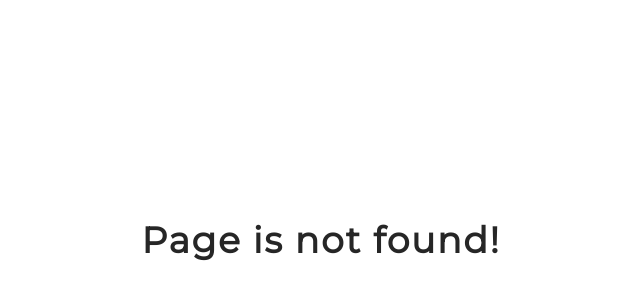
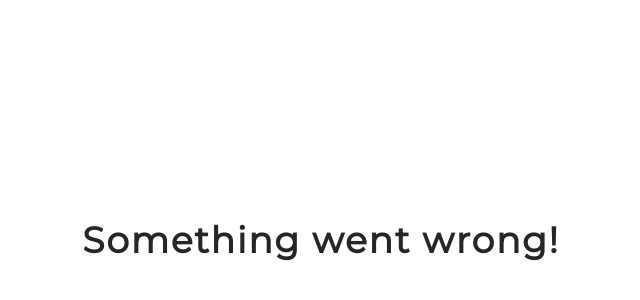
Before and after one commit to KitechRW/yean-web, a Next.js app: page /500 in a window 1280 px wide. Before the commit this address had no page. Shown: the part 160-460 px from the top of the page, without its empty margins (319-959 px from the left). Built offline with nearby package versions, Linux system fonts and the light colour scheme.

Commit message:
server error message

```diff
--- a/src/pages/500/index.tsx
+++ b/src/pages/500/index.tsx
@@ -2,7 +2,7 @@ import React from 'react';
 import { NextPage } from 'next';
 import { useRouter } from 'next/router';
 
-const Custom404: NextPage = () => {
+const Custom500: NextPage = () => {
   const { push } = useRouter();
   // React.useEffect(() => {
   //   push('/');
@@ -10,10 +10,10 @@ const Custom404: NextPage = () => {
   return (
     <div className="flex flex-col items-center justify-center min-h-screen">
       <p className="text-primary text-2xl md:text-4xl font-black tracking-wider">
-        Page is not found!
+        Something went wrong!
       </p>
     </div>
   );
 };
 
-export default Custom404;
+export default Custom500;
```
